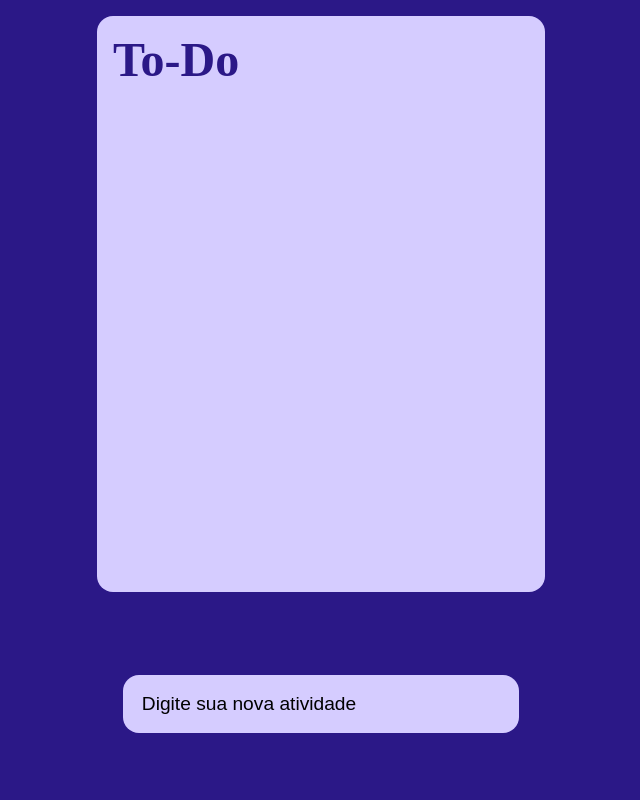
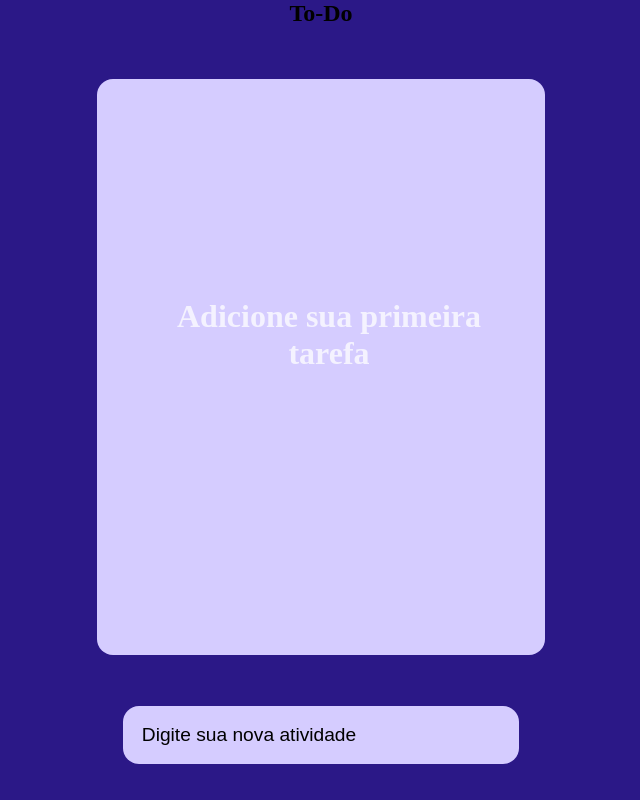
Before and after one commit to artfalcao/polotech-react-modulo2, a React (Create React App) app in the folder code/: page / in a window 1280 px wide. Shown: the whole page, without its empty margins (319-959 px from the left). Built offline with nearby package versions, Linux system fonts and the light colour scheme.

Commit message:
create component to inform that user have no tasks

```diff
--- /dev/null
+++ b/code/src/components/Dataless/index.jsx
@@ -0,0 +1,12 @@
+import React from 'react';
+import { StyledDiv } from './style';
+
+const Dataless = () => {
+  return (
+    <StyledDiv>
+      <p>Adicione sua primeira tarefa</p>
+    </StyledDiv>
+  )
+}
+
+export default Dataless
--- /dev/null
+++ b/code/src/components/Dataless/style.js
@@ -0,0 +1,16 @@
+import styled from "styled-components";
+
+export const StyledDiv = styled.div`
+  width: 80%;
+  height: 80%;
+  margin: 0 auto;
+  display: flex;
+  align-items: center;
+  text-align: center;
+
+  p {
+    font-size: 2em;
+    font-weight: bold;
+    color: #F4F2FF;
+  }
+`;
--- a/code/src/pages/ListPage.tsx
+++ b/code/src/pages/ListPage.tsx
@@ -11,6 +11,7 @@ import Input from '../components/Input';
 
 //types
 import { IActivity } from '../components/Activity/Activity.types';
+import Dataless from '../components/Dataless';
 
 
 const ListPage = () => {
@@ -68,12 +69,15 @@ const ListPage = () => {
 
   return (
     <Container>
+      <h2>To-Do</h2>
       {/* <Search /> */}
       {/* <Spacer /> */}
       <ToDoContainer>
-        <h2>To-Do</h2>
         <Spacer height='1'/>
-          {activitys.map((eachActivity) => (
+
+          {activitys.length === 0
+            ? (<Dataless />)
+            : activitys.map((eachActivity) => (
             <>
             <ActivityCard key={eachActivity.id} checked={eachActivity.checked} >
               <Checkbox
@@ -84,7 +88,7 @@ const ListPage = () => {
                   }
                 />
               <Spacer width="1"/>
-              {eachActivity.label}
+              <p>{eachActivity.label}</p>
             </ActivityCard>
             <Spacer height='1'/>
             </>
```
